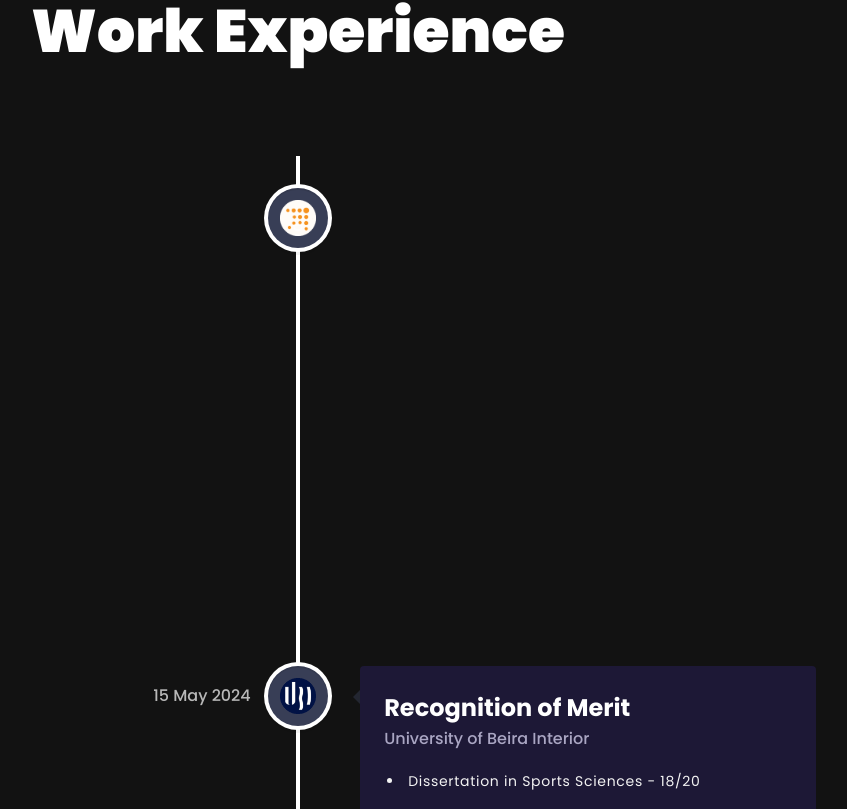
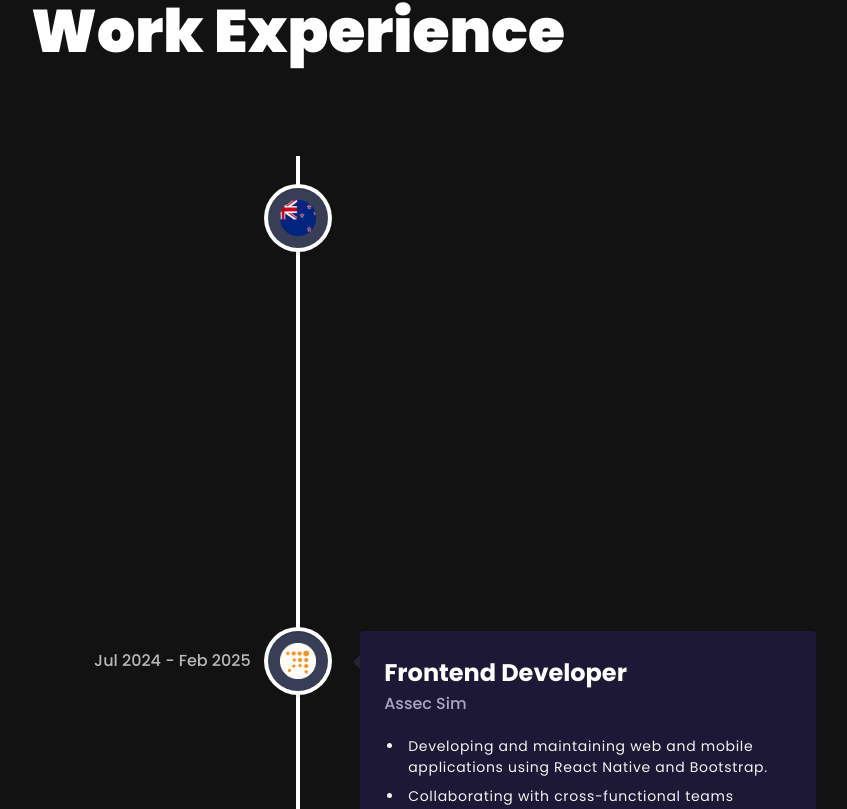
Before and after one commit to 0xn0va/0xn0va.github.io, a React (Vite) app: page / in a window 1280 px wide. Shown: the part 902-1711 px from the top of the page, without its empty margins (342-1189 px from the left). Built offline with nearby package versions, Linux system fonts and the light colour scheme; no server answers.

Commit message:
update work experience and github username

```diff
--- a/package.json
+++ b/package.json
@@ -8,7 +8,7 @@
     "build": "vite build",
     "lint": "eslint .",
     "preview": "vite preview",
-    "deploy": "gh-pages -d dist -r https://github.com/BRp99/BRp99.github.io"
+    "deploy": "gh-pages -d dist -r https://github.com/0xn0va/0xn0va.github.io"
   },
   "dependencies": {
     "@emailjs/browser": "^4.4.1",
--- a/src/App.tsx
+++ b/src/App.tsx
@@ -15,6 +15,7 @@ export default function App() {
           <Experience />
           <Tech />
           <Works />
+
           <div>
             <Contact />
           </div>
--- a/src/assets/index.ts
+++ b/src/assets/index.ts
@@ -29,6 +29,7 @@ import hangman from "./hangman.png"
 import vue from "./tech/vuejs.png"
 import next from "./tech/nextjs.png"
 import blog from "./blog.png"
+import newZealand from "./newZealand.png"
 
 export {
   figma,
@@ -62,4 +63,5 @@ export {
   vue,
   next,
   blog,
+  newZealand,
 }
--- a/src/components/Footer.tsx
+++ b/src/components/Footer.tsx
@@ -1,4 +1,4 @@
-import { SectionWrapper } from './hoc'
+import { SectionWrapper } from "./hoc"
 
 const githubIcon = (
   <svg width="24" height="24" viewBox="0 0 20 20" version="1.1" xmlns="http://www.w3.org/2000/svg">
@@ -32,7 +32,7 @@ const Footer = () => {
 
       <div className="flex gap-6">
         <a
-          href="https://github.com/BRp99"
+          href="https://github.com/0xn0va"
           target="_blank"
           rel="noopener noreferrer"
           className="opacity-70 hover:opacity-100 transition-opacity duration-300"
@@ -53,4 +53,4 @@ const Footer = () => {
   )
 }
 
-export default SectionWrapper(Footer, '')
+export default SectionWrapper(Footer, "")
--- a/src/components/Navbar.tsx
+++ b/src/components/Navbar.tsx
@@ -27,7 +27,7 @@ export default function Navbar() {
     <nav className={`${styles.paddingX} w-full flex items-center py-5 fixed top-0 z-20 ${scrolled ? "bg-primary" : "bg-transparent"}`}>
       <div className={`w-full ${styles.paddingN} max-w-7xl mx-auto flex justify-between items-center`}>
         <a
-          href="https://brp99.github.io/portfolio/"
+          href="https://0xn0va.github.io/portfolio/"
           className="flex items-center gap-2"
           onClick={() => {
             setActive("") //track where user are on the page
--- a/src/constants/index.ts
+++ b/src/constants/index.ts
@@ -25,6 +25,7 @@ import {
   vue,
   next,
   blog,
+  newZealand,
 } from "../assets"
 
 export const navLinks = [
@@ -122,6 +123,19 @@ const technologies = [
 
 const experiences = [
   {
+    title: "Open Source Contributions during Travel",
+    company_name: "New Zealand",
+    icon: newZealand,
+    iconBg: "#383E56",
+    date: " Mar 2025 - May 2025",
+    points: [
+      "Traveled across New Zealand while maintaining a self-directed learning schedule focused on web technologies.",
+      "Contributed to open source projects on GitHub.",
+      "Strengthened adaptability, autonomy, and technical skills through immersive learning in a new cultural and geographic environment.",
+      "Balanced personal exploration and professional growth.",
+    ],
+  },
+  {
     title: "Frontend Developer",
     company_name: "Assec Sim",
     icon: assec,
@@ -190,13 +204,12 @@ const projects = [
       },
     ],
     media: humanBodyPose,
-    source_code_link: "https://github.com/BRp99/body-pose-detection",
-    live_demo_link: "https://github.com/BRp99/body-pose-detection",
+    source_code_link: "https://github.com/0xn0va/body-pose-detection",
+    live_demo_link: "https://github.com/0xn0va/body-pose-detection",
   },
   {
     name: "Blog Application",
-    description:
-      "This application is built using the Next.js framework for server-side rendering and static site generation. TypeScript for type safety, and Tailwind CSS for styling. The JSONPlaceholder API is used to fetch blog post data.",
+    description: " Build a blog application compatible with IPFS, with Next.js framework for server-side rendering and static site generation.",
     tags: [
       {
         name: "NextJS",
@@ -212,8 +225,8 @@ const projects = [
       },
     ],
     media: blog,
-    source_code_link: "https://github.com/BRp99/blog-app",
-    live_demo_link: "https://blog-app-brp99s-projects.vercel.app/",
+    source_code_link: "https://github.com/0xn0va/blog-app",
+    live_demo_link: "https://blog-app-0xn0va-projects.vercel.app/",
   },
   {
     name: "This Portfolio",
@@ -234,8 +247,8 @@ const projects = [
       },
     ],
     media: thisPortfolio,
-    source_code_link: "https://github.com/BRp99/portfolio",
-    live_demo_link: "https://brp99.github.io/portfolio/",
+    source_code_link: "https://github.com/0xn0va/portfolio",
+    live_demo_link: "https://0xn0va.github.io/portfolio/",
   },
   {
     name: "Hangman Game",
@@ -256,8 +269,8 @@ const projects = [
       },
     ],
     media: hangman,
-    source_code_link: "https://github.com/BRp99/hangman2",
-    live_demo_link: "https://hangman2-brp99s-projects.vercel.app/",
+    source_code_link: "https://github.com/0xn0va/hangman2",
+    live_demo_link: "https://hangman2-0xn0va-projects.vercel.app/",
   },
 ]
 
```
Also changed, not shown: src/assets/newZealand.png (added), 2 other files (tests, documents, lock files or other folders).
